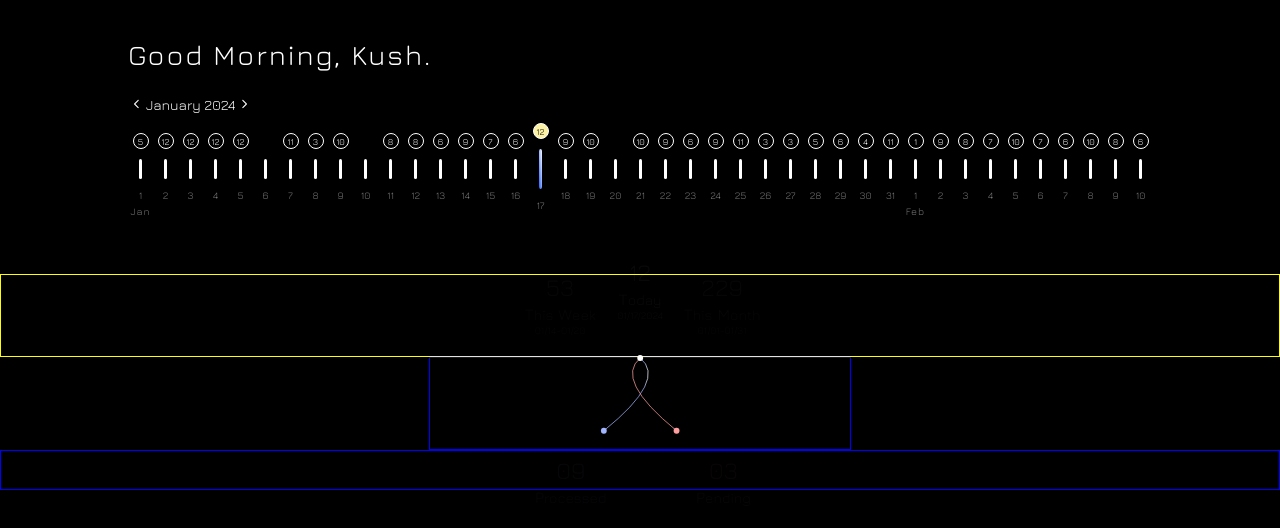
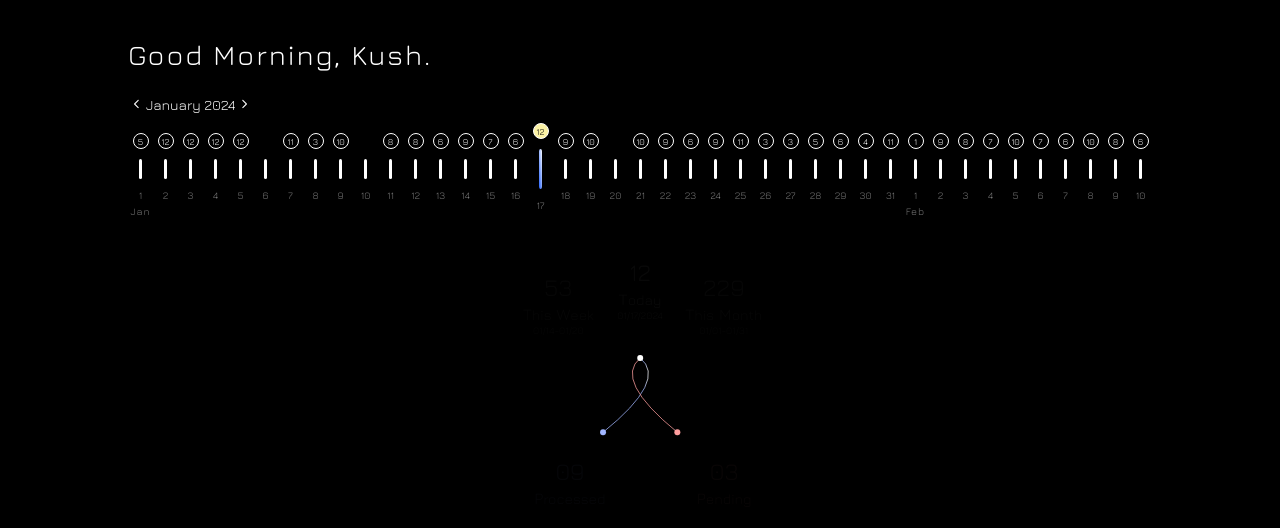
Before and after one commit to AnubhavSaxena42/Tfix, a React (Create React App) app: page / in a window 1280 px wide. Shown: the top 528 px of the page. Built offline with nearby package versions, Linux system fonts and the light colour scheme.

Commit message:
border remove

```diff
--- a/src/Components/Statistics/Components/StatsSVG/statsSvg.css
+++ b/src/Components/Statistics/Components/StatsSVG/statsSvg.css
@@ -1,21 +1,21 @@
 .svgUpperBox {
   height: 300px;
   width: 100%;
-  border: 1px solid yellow;
+  /* border: 1px solid yellow; */
   /* margin-bottom: 5% */
 }
 
 .svgLowerBox {
   height: 140px;
   width: 100%;
-  border: 1px solid blue;
+  /* border: 1px solid blue; */
   /* margin-bottom: 5%; */
 }
 
 .svgContainer {
   height: 35%;
   width: 33%;
-  border: 1px solid blue;
+  /* border: 1px solid blue; */
   /* background-color: pink; */
 }
 
```
